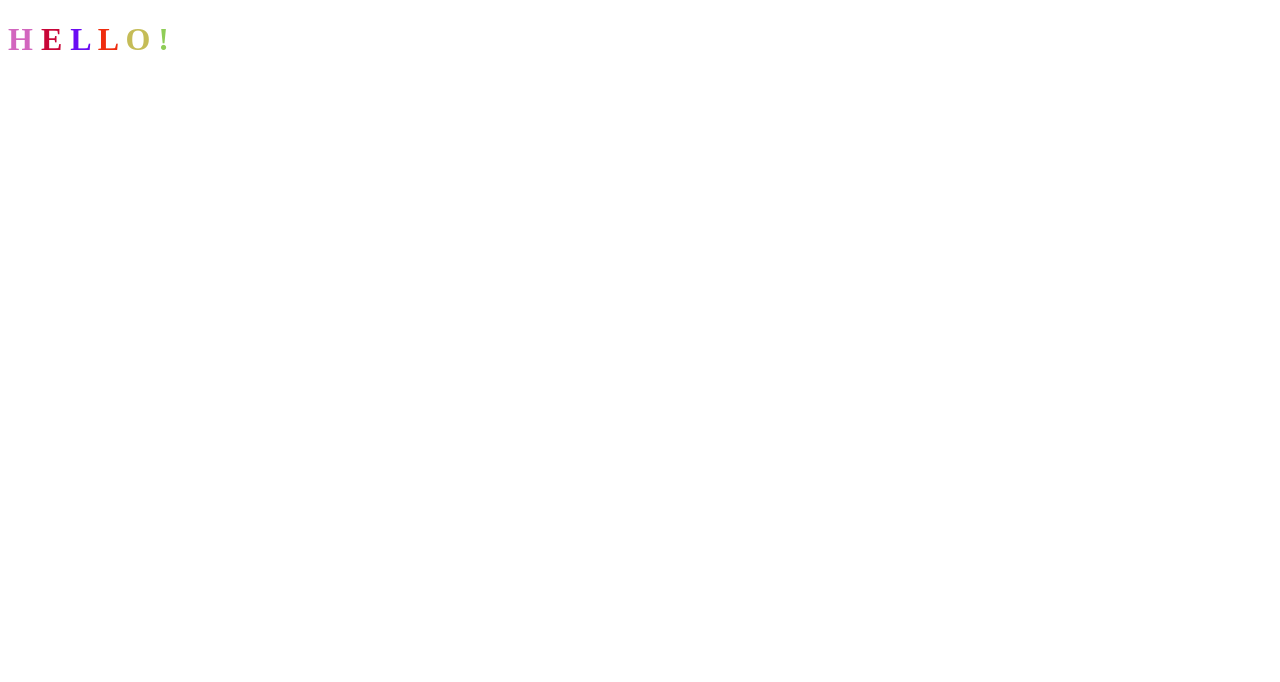
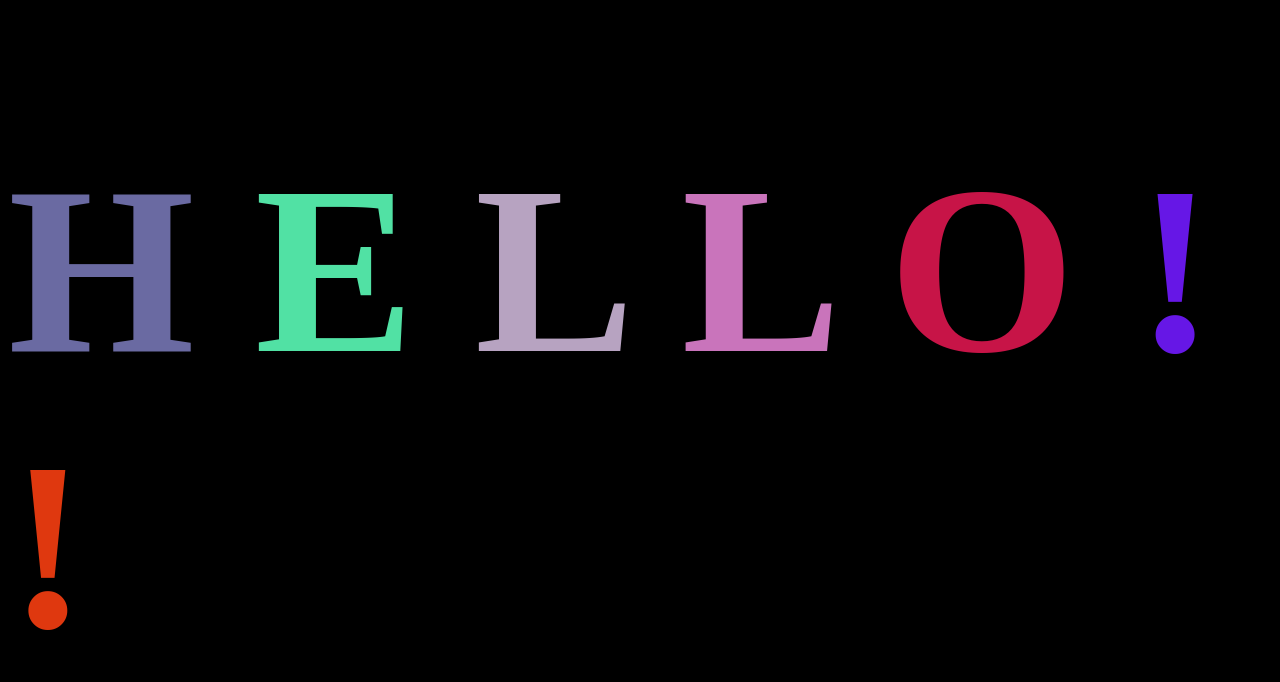
Before and after one commit to RQuicho/AnimatedTextGitDemo, a plain HTML site: page index.html in a window 1280 px wide. Drawn offline with Linux system fonts and the light colour scheme.

Commit message:
add basic styles

```diff
--- /dev/null
+++ b/app.css
@@ -0,0 +1,16 @@
+body {
+  display: flex;
+  justify-content: center;
+  align-items: center;
+  height: 100vh;
+  background-color: black;
+}
+
+h1 {
+  font-size: 15rem;
+  font-family: Montserrat;
+}
+
+.letter {
+  transition: color 1000ms;
+}
--- a/index.html
+++ b/index.html
@@ -5,6 +5,9 @@
     <meta http-equiv="X-UA-Compatible" content="IE=edge">
     <meta name="viewport" content="width=device-width, initial-scale=1.0">
     <title>Random Colors</title>
+    <link rel="stylesheet" href="app.css">
+    <link href="https://fonts.googleapis.com/css?fmaily=Monterratdisplay=swap" rel="stylesheet">
+
 </head>
 <body>
     <h1>
@@ -14,6 +17,7 @@
         <span class="letter">L</span>
         <span class="letter">O</span>
         <span class="letter">!</span>
+        <span class="letter">!</span>
     </h1>
     <script src="app.js"></script>
 </body>
```
